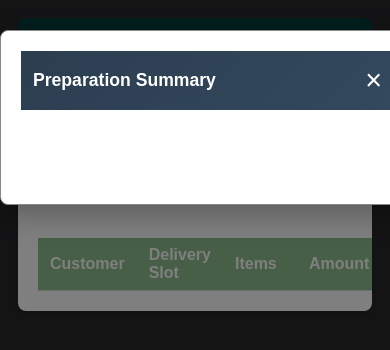
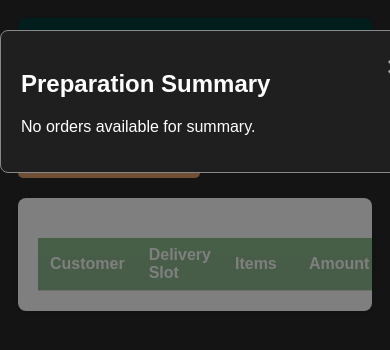
Before and after one commit to zaheershk/bonbites, a plain HTML site: page process.html in a window 390 px wide. Both pictures are taken after a click on the button "Prep Summary". Drawn offline with Linux system fonts and the light colour scheme; no server answers.

Commit message:
ui fixes

```diff
--- a/css/styles-dark.css
+++ b/css/styles-dark.css
@@ -1844,60 +1844,6 @@ td .fa-info-circle {
     animation: fadeIn 0.3s ease;
 }
 
-.modal-content {
-    background: white;
-    margin: 5% auto;
-    border-radius: 12px;
-    width: 90%;
-    max-width: 700px;
-    max-height: 80vh;
-    overflow: hidden;
-    box-shadow: 0 8px 32px rgba(0,0,0,0.3);
-    animation: slideInDown 0.3s ease;
-}
-
-.modal-header {
-    background: linear-gradient(135deg, #2c3e50, #34495e);
-    color: white;
-    padding: 20px;
-    display: flex;
-    justify-content: space-between;
-    align-items: center;
-}
-
-.modal-header h2 {
-    margin: 0;
-    font-size: 1.3rem;
-    font-weight: 600;
-}
-
-.modal-close {
-    background: none;
-    border: none;
-    color: white;
-    font-size: 1.8rem;
-    cursor: pointer;
-    padding: 5px;
-    border-radius: 50%;
-    width: 35px;
-    height: 35px;
-    display: flex;
-    align-items: center;
-    justify-content: center;
-    transition: background 0.2s ease;
-    line-height: 1;
-}
-
-.modal-close:hover {
-    background: rgba(255,255,255,0.1);
-}
-
-.modal-body {
-    padding: 20px;
-    max-height: 60vh;
-    overflow-y: auto;
-}
-
 .prep-summary-list {
     display: flex;
     flex-direction: column;
@@ -1907,10 +1853,15 @@ td .fa-info-circle {
 .prep-item {
     background: #f8f9fa;
     border-radius: 8px;
-    padding: 16px;
+    padding: 20px;
     border-left: 4px solid #3498db;
     transition: all 0.2s ease;
     box-shadow: 0 2px 4px rgba(0,0,0,0.05);
+    display: grid;
+    grid-template-columns: 2fr 2fr 1fr;
+    gap: 20px;
+    align-items: center;
+    min-height: 70px;
 }
 
 .prep-item:hover {
@@ -1921,45 +1872,30 @@ td .fa-info-circle {
 .prep-item-name {
     font-weight: 600;
     color: #2c3e50;
-    font-size: 1.1rem;
-    margin-bottom: 6px;
-    line-height: 1.2;
+    font-size: 1.2rem;
+    margin: 0;
+    line-height: 1.3;
 }
 
 .prep-item-details {
-    font-size: 0.9rem;
+    font-size: 1rem;
     color: #7f8c8d;
-    margin-bottom: 8px;
-    font-style: italic;
+    margin: 0;
+    font-weight: 500;
+    text-align: left;
 }
 
 .prep-item-quantity {
-    font-size: 1.2rem;
+    font-size: 1.5rem;
     font-weight: 700;
     color: #e74c3c;
     background: rgba(231, 76, 60, 0.1);
-    padding: 4px 8px;
-    border-radius: 4px;
-    display: inline-block;
-}
-
-/* Scrollbar styling for modal */
-.modal-body::-webkit-scrollbar {
-    width: 6px;
-}
-
-.modal-body::-webkit-scrollbar-track {
-    background: #f1f1f1;
-    border-radius: 3px;
-}
-
-.modal-body::-webkit-scrollbar-thumb {
-    background: #c1c1c1;
-    border-radius: 3px;
-}
-
-.modal-body::-webkit-scrollbar-thumb:hover {
-    background: #a8a8a8;
+    padding: 12px 20px;
+    border-radius: 25px;
+    text-align: center;
+    border: 2px solid rgba(231, 76, 60, 0.2);
+    justify-self: center;
+    min-width: 60px;
 }
 
 /* Animation keyframes */
@@ -2029,39 +1965,25 @@ td .fa-info-circle {
         font-size: 0.85rem;
     }
 
-    .modal-content {
-        width: 95%;
-        margin: 10% auto;
-        max-height: 85vh;
-    }
-
-    .modal-header {
-        padding: 15px;
-    }
-
-    .modal-header h2 {
+    .prep-item {
+        grid-template-columns: 1fr;
+        gap: 10px;
+        text-align: center;
+        padding: 16px;
+    }
+
+    .prep-item-name {
         font-size: 1.1rem;
     }
 
-    .modal-body {
-        padding: 15px;
-        max-height: 65vh;
-    }
-
-    .prep-item {
-        padding: 12px;
-    }
-
-    .prep-item-name {
-        font-size: 1rem;
-    }
-
     .prep-item-details {
-        font-size: 0.8rem;
+        font-size: 0.9rem;
     }
 
     .prep-item-quantity {
-        font-size: 1rem;
+        font-size: 1.3rem;
+        padding: 10px 16px;
+        justify-self: center;
     }
 
     .orders-action-btn {
--- a/js/process.js
+++ b/js/process.js
@@ -148,7 +148,6 @@ function closePrepSummary() {
 }
 
 // Generate preparation summary from orders
-// Generate preparation summary from orders
 function generatePrepSummary() {
     if (!orders || orders.length === 0) {
         return '<p>No orders available for summary.</p>';
@@ -188,7 +187,7 @@ function generatePrepSummary() {
         return '<p>No items to prepare.</p>';
     }
 
-    // Generate HTML
+    // Generate HTML with 3-column grid layout
     let html = `<div class="prep-summary-list">`;
 
     sortedItems.forEach(item => {
@@ -196,7 +195,7 @@ function generatePrepSummary() {
             <div class="prep-item">
                 <div class="prep-item-name">${item.name}</div>
                 <div class="prep-item-details">${item.type} - ${item.variation}</div>
-                <div class="prep-item-quantity">Quantity: ${item.quantity}</div>
+                <div class="prep-item-quantity">${item.quantity}</div>
             </div>
         `;
     });
--- a/process.html
+++ b/process.html
@@ -43,11 +43,9 @@
         <!-- Prep Summary Modal -->
         <div id="prep-summary-modal" class="modal">
             <div class="modal-content">
-                <div class="modal-header">
-                    <h2>Preparation Summary</h2>
-                    <button class="modal-close" onclick="closePrepSummary()">&times;</button>
-                </div>
-                <div class="modal-body" id="prep-summary-content">
+                <span class="close" onclick="closePrepSummary()">&times;</span>
+                <h2 style="margin-bottom: 20px; color: #ffffff;">Preparation Summary</h2>
+                <div id="prep-summary-content">
                     <!-- Summary content will be inserted here -->
                 </div>
             </div>
```
